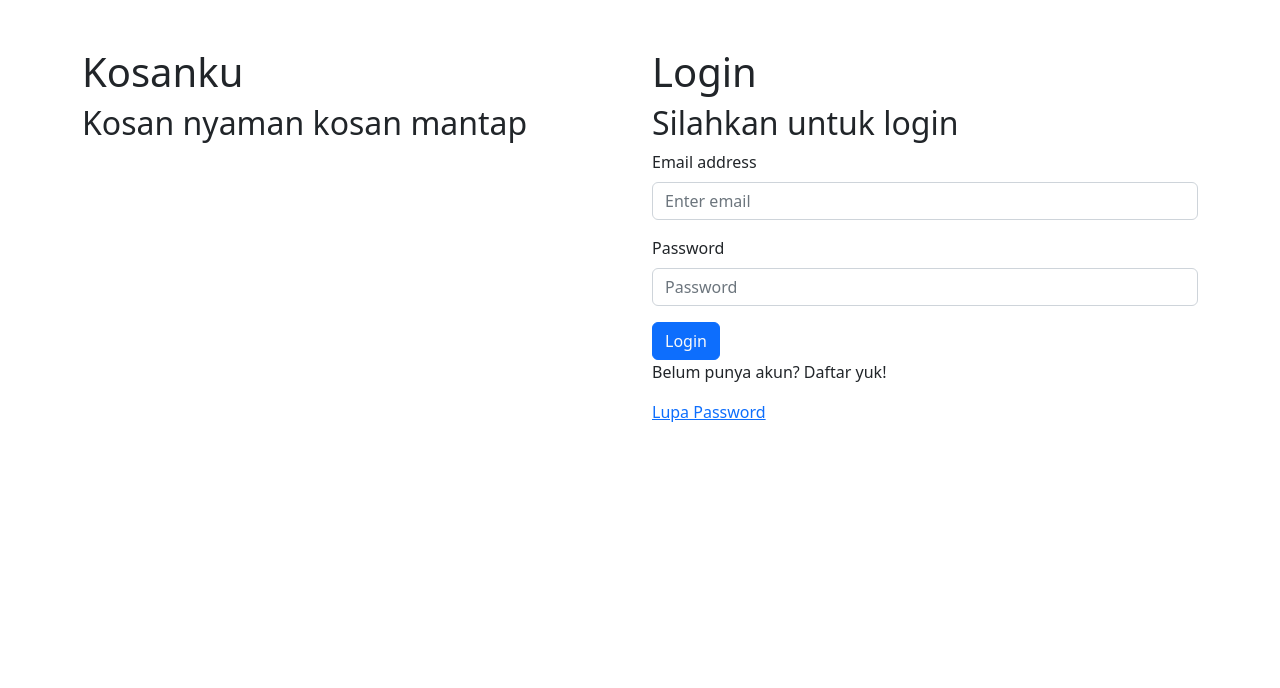
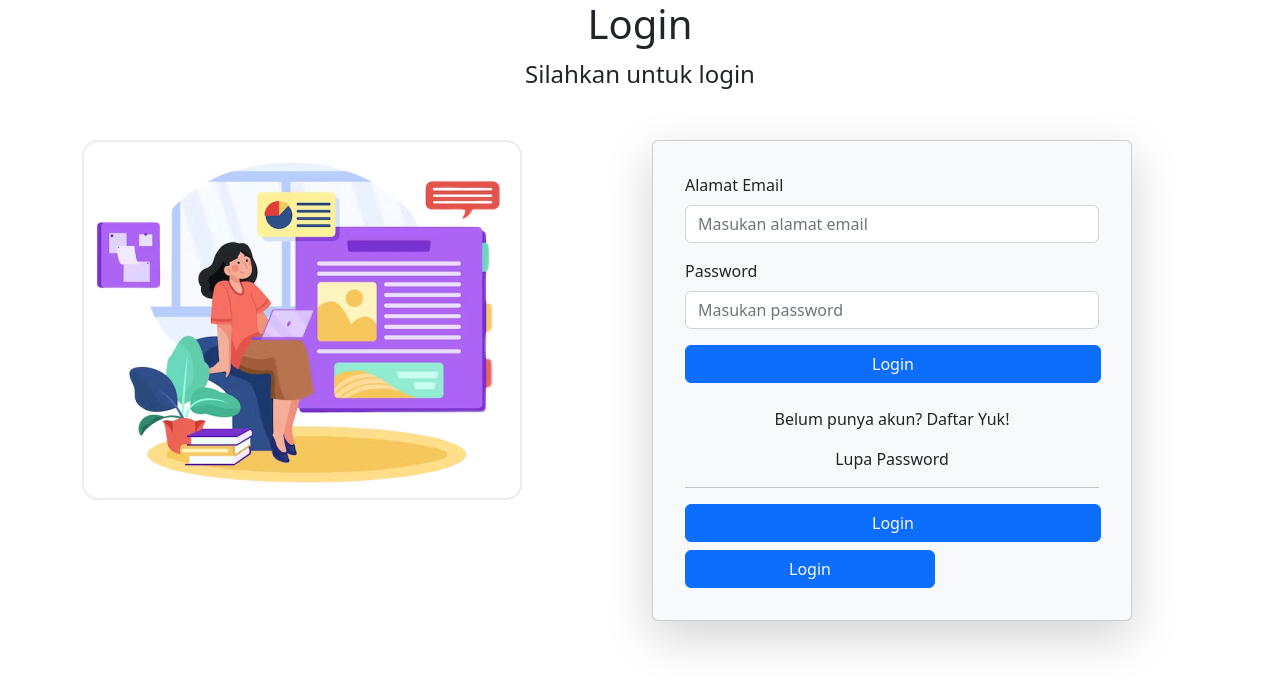
Before and after one commit to synrgy-final-project-team-a/frontend-fsw, a React (Create React App) app: page /login in a window 1280 px wide. Shown: the top 688 px of the page. Built offline with nearby package versions, Linux system fonts and the light colour scheme.

Commit message:
update layout

```diff
--- a/src/assets/scss/dita.scss
+++ b/src/assets/scss/dita.scss
@@ -0,0 +1,3 @@
+.color-primary{
+    background-color: #056C73
+}
--- a/src/pages/pencari/login.jsx
+++ b/src/pages/pencari/login.jsx
@@ -3,6 +3,9 @@ import Form from "react-bootstrap/Form";
 import Container from "react-bootstrap/Container";
 import Row from "react-bootstrap/Row";
 import Col from "react-bootstrap/Col";
+import Card from "react-bootstrap/Card";
+import Image from "react-bootstrap/Image";
+import image from "../../assets/images/login.png";
 import axios from "axios";
 import { useState } from "react";
 import { useNavigate } from "react-router-dom";
@@ -53,54 +56,105 @@ function Login() {
   return (
     <div>
       <Container>
+        <h1 className="text-center">Login</h1>
+        <p className="text-center" style={{ fontSize: "24px" }}>
+          Silahkan untuk login
+        </p>
         <Row className="mt-5">
           <Col>
-            <h1>Kosanku</h1>
-            <h2>Kosan nyaman kosan mantap</h2>
+            <Image src={image} fluid />
           </Col>
           <Col>
-            <h1>Login</h1>
-            <h2>Silahkan untuk login</h2>
+            <Card style={{ width: "30rem"}} className="shadow-lg bg-light p-3">
+              <Card.Body>
                 <Form>
                   <Form.Group className="mb-3" controlId="formBasicEmail">
-                <Form.Label>Email address</Form.Label>
+                    <Form.Label>Alamat Email</Form.Label>
                     <Form.Control
                       type="email"
-                  placeholder="Enter email"
+                      placeholder="Masukan alamat email"
                       onChange={(e) => onChangeEmailHandler(e)}
                     />
-                {/* <Form.Text className="text-muted">
-                We'll never share your email with anyone else.
-                </Form.Text> */}
                   </Form.Group>
 
                   <Form.Group className="mb-3" controlId="formBasicPassword">
                     <Form.Label>Password</Form.Label>
                     <Form.Control
                       type="password"
-                  placeholder="Password"
+                      placeholder="Masukan password"
                       onChange={(e) => onChangePasswordHandler(e)}
                     />
                   </Form.Group>
                   <Button
-                variant="primary"
+                    // // variant="primary"
                     type="button"
                     onClick={(e) => onSubmitButtonHandler(e)}
+                    style={{ width: "26rem"}}
+                    className="color-primary"
                   >
-                <Link to="/" className='text-light' style={{textDecoration: 'none'}}>
+                    <Link
+                      to="/"
+                      className="text-light "
+                      style={{ textDecoration: "none" }}
+                    >
                       Login
                     </Link>{" "}
                   </Button>
                 </Form>
-            <p>Belum punya akun? Daftar yuk!</p>
-            <p>
+                <p className="text-center mt-4">
+                  Belum punya akun?{" "}
+                  <span>
+                    <Link
+                      to="/register"
+                      className="text-dark"
+                      style={{ textDecoration: "none" }}
+                    >
+                      Daftar Yuk!
+                    </Link>{" "}
+                  </span>{" "}
+                </p>
+                <p className="text-center mt-1">
                   <Link
                     to="/verif-email"
-                className="font-bold dark"
+                    className="text-dark"
+                    style={{ textDecoration: "none" }}
                   >
                     Lupa Password
                   </Link>{" "}
                 </p>
+                <hr></hr>
+                <Button
+                  // variant="primary"
+                  type="button"
+                  onClick={(e) => onSubmitButtonHandler(e)}
+                  style={{ width: "26rem" }}
+                  className="color-primary"
+                >
+                  <Link
+                    to="/"
+                    className="text-light"
+                    style={{ textDecoration: "none" }}
+                  >
+                    Login
+                  </Link>{" "}
+                </Button>
+                <Button
+                  // variant="primary"
+                  type="button"
+                  onClick={(e) => onSubmitButtonHandler(e)}
+                  style={{ width: "250px" }}
+                  className="mt-2 color-primary"
+                >
+                  <Link
+                    to="/"
+                    className="text-light"
+                    style={{ textDecoration: "none" }}
+                  >
+                    Login
+                  </Link>{" "}
+                </Button>
+              </Card.Body>
+            </Card>
           </Col>
         </Row>
       </Container>
```
Also changed, not shown: src/assets/images/login.png (added). Lines whose indentation alone changed are shown as unchanged.
